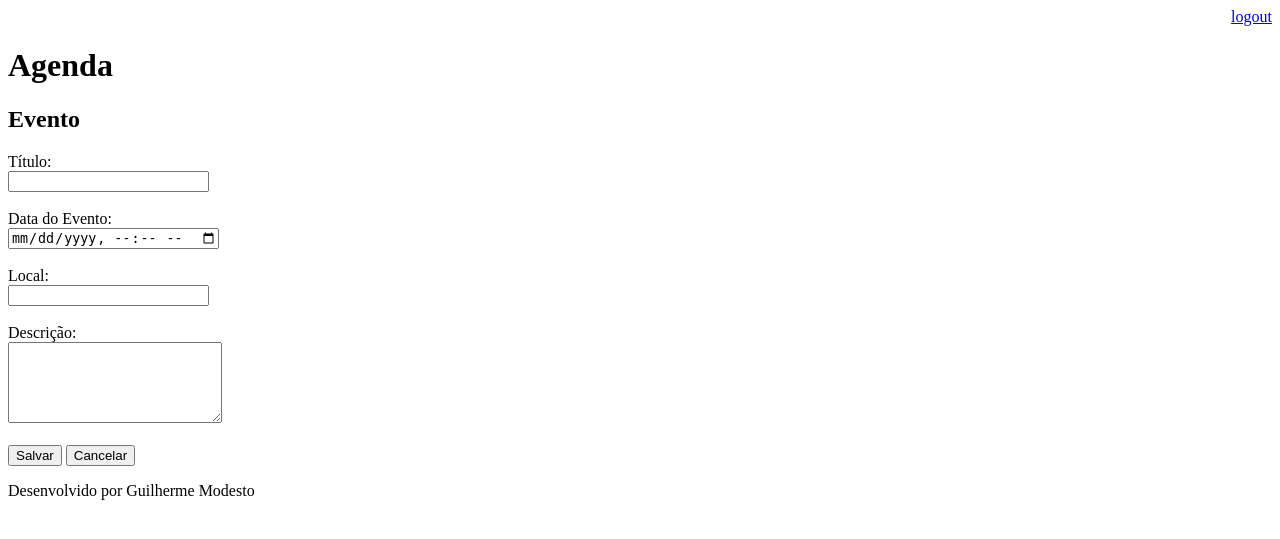
After one commit to GuilhermeModesto/Django, a Django app: template templates/evento.html in a window 1280 px wide. The commit adds this page. Shown: the top 539 px of the page. Run offline with Django 3.2, Linux system fonts and the light colour scheme; the template is opened without the code that fills it, so the values that code supplies are empty.

Commit message:
Criação de página de eventos

```diff
--- a/templates/agenda.html
+++ b/templates/agenda.html
@@ -2,7 +2,9 @@
 
 {% block content %}
     <h2>Agendamentos</h2>
-
+    <a href="evento">
+        <button type="button">Novo Evento</button>
+    </a>
     <ul style="font-size: 18px">
         {% for evento in eventos %}
             <li>{{evento.titulo}} - {{evento.get_data_evento}}</li>
--- /dev/null
+++ b/templates/evento.html
@@ -0,0 +1,29 @@
+{% extends "model-page.html" %}
+
+{% block content %}
+
+<h2>Evento</h2>
+
+<form action="submit" method="POST"> {% csrf_token %}
+    <label>Título:</label>
+    <br>
+    <input type="text" name="titulo" size="22">
+    <br><br>
+    <label>Data do Evento:</label>
+    <br>
+    <input type="datetime-local" name="data_evento">
+    <br><br>
+    <label>Local:</label>
+    <br>
+    <input type="text" name="local_evento" size="22">
+    <br><br>
+    <label>Descrição:</label>
+    <br>
+    <textarea name="descricao" rows="5" cols="24"></textarea>
+    <br><br>
+    <button type="submit">Salvar</button>
+    <a href="/">
+        <button type="button">Cancelar</button>
+    </a>
+</form>
+{% endblock %}
```
Also changed, not shown: core/views.py (+18 -0 lines), db.sqlite3.
